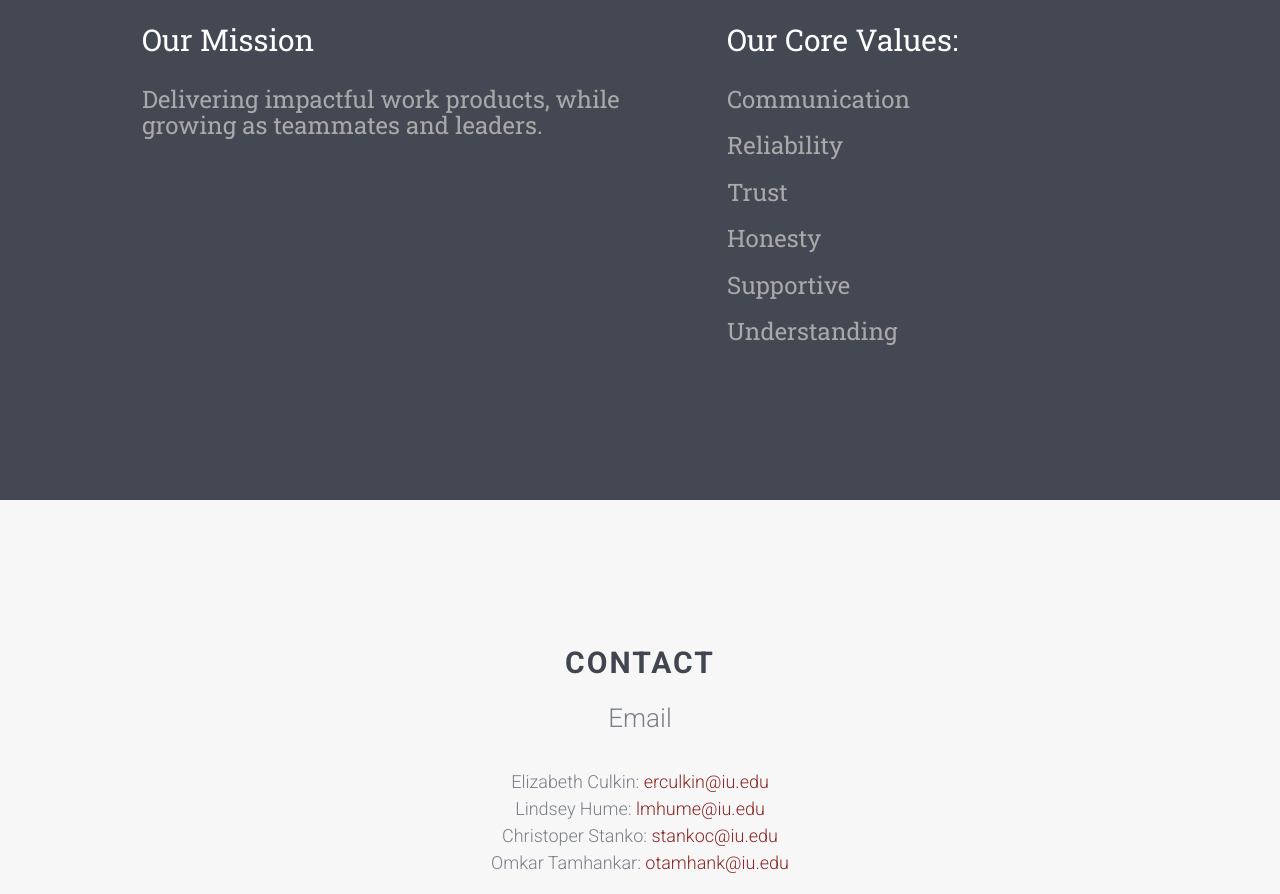
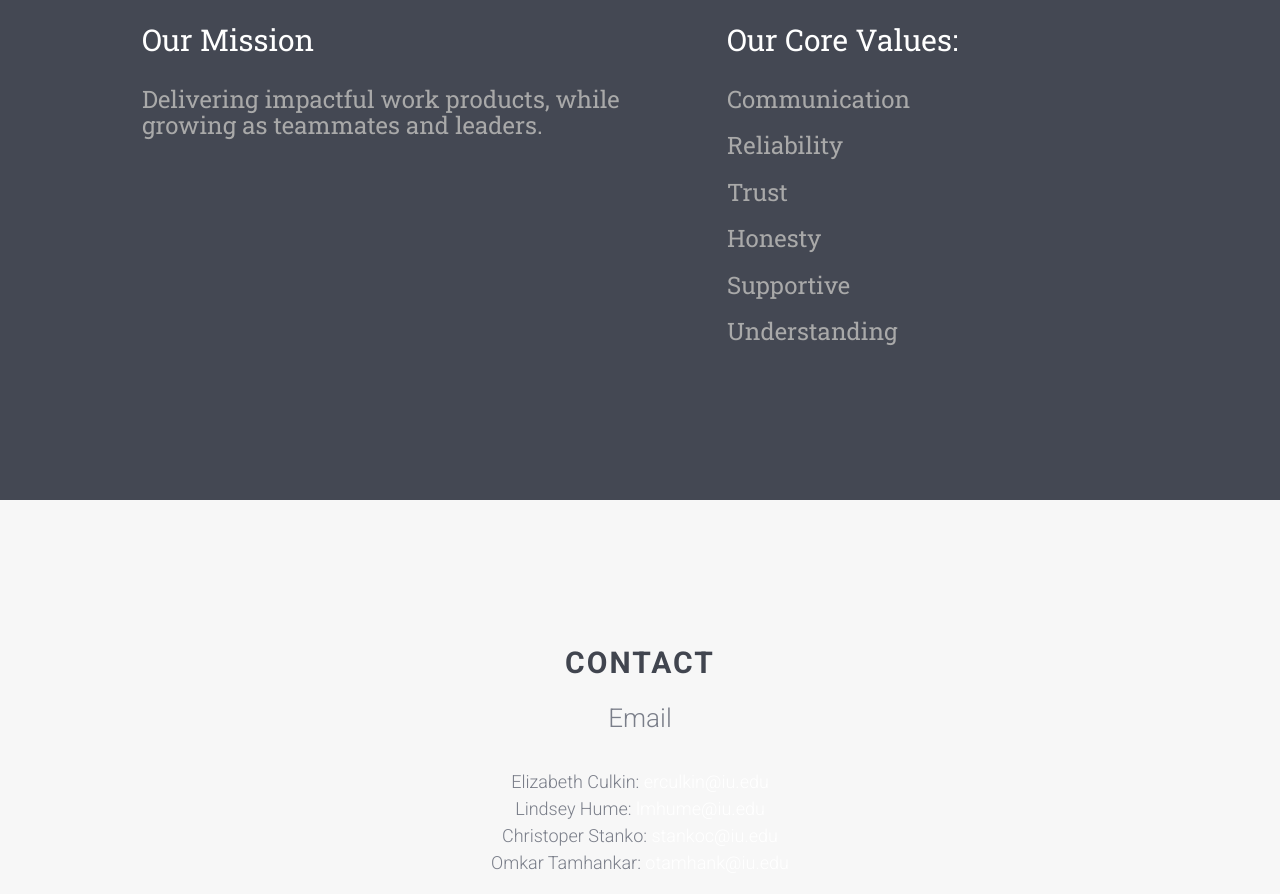
Before and after one commit to stankoc/stankoc.github.io, a plain HTML site: page index.html in a window 1280 px wide. Shown: the part 1906-2800 px from the top of the page. Drawn offline with Linux system fonts and the light colour scheme; files whose address does not match are found by name.

Commit message:
Changed "Our Accomplishments" color from red to white.

```diff
--- a/css/style.css
+++ b/css/style.css
@@ -37,7 +37,7 @@ body.fh5co-overflow {
 }
 
 a {
-  color: #8b2727;
+  color: white;
   -webkit-transition: 0.5s;
   -o-transition: 0.5s;
   transition: 0.5s;
```
